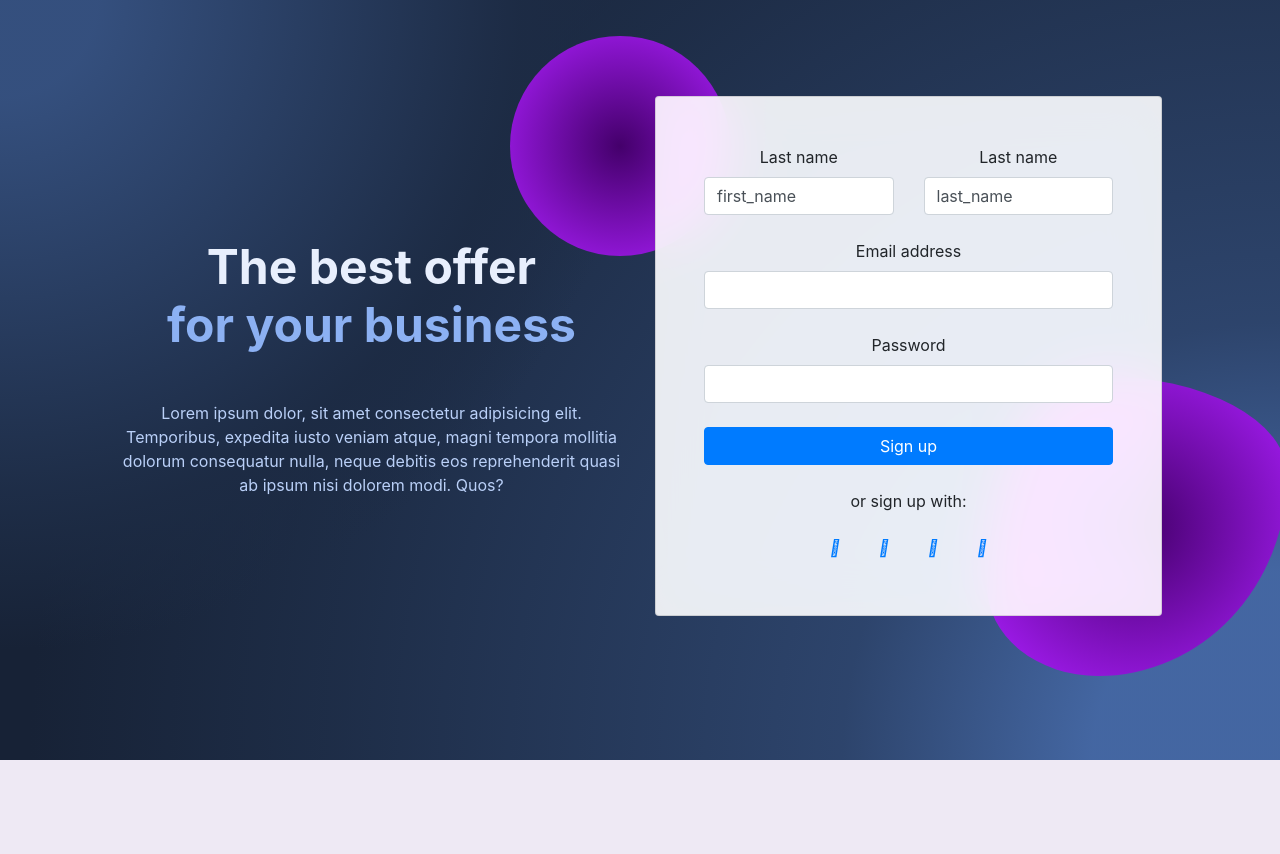
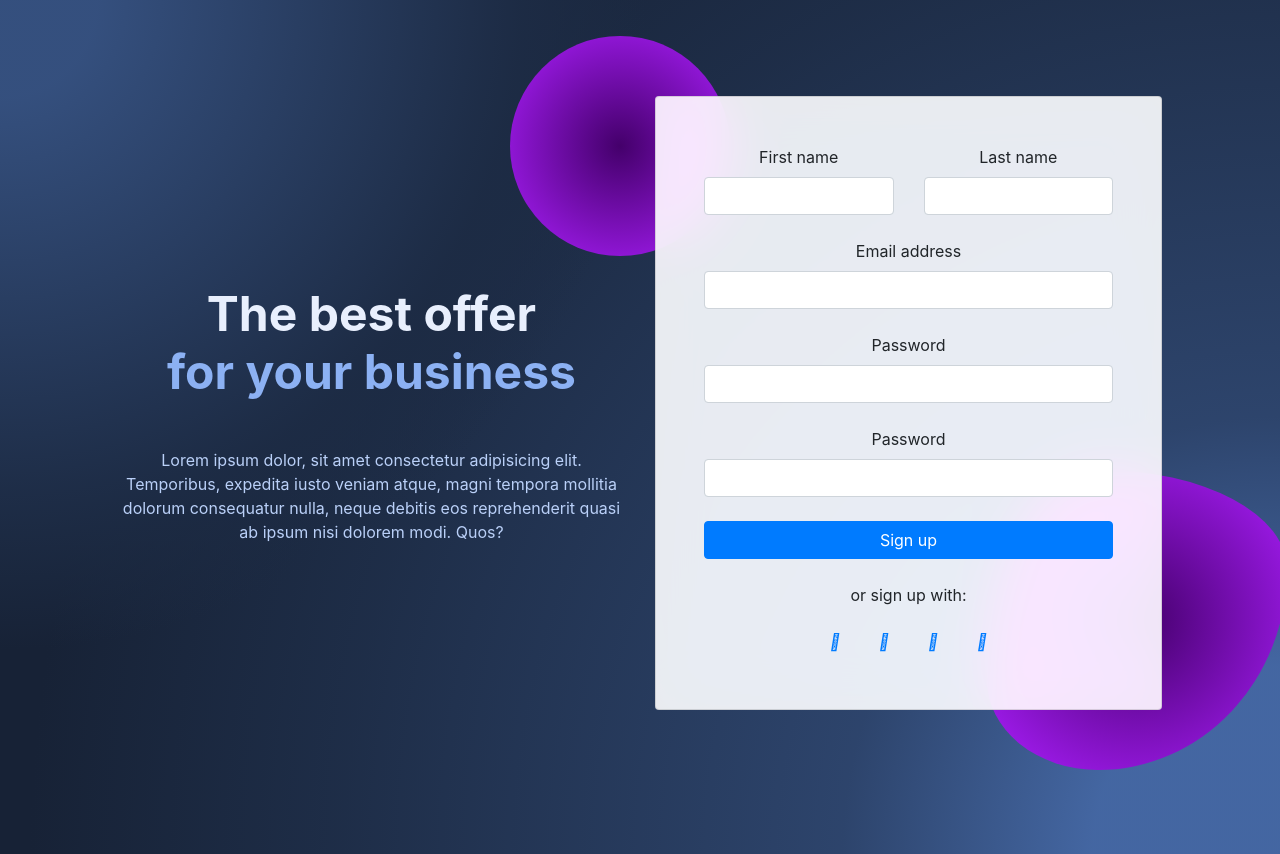
Before and after one commit to Prakash617/nec, a Django app: page /signup in a window 1280 px wide. Shown: the part 58-912 px from the top of the page. Before the commit the page ends 818 px from the top, so only its background shows below. Run offline with Django 3.2, Linux system fonts and the light colour scheme; some libraries are stand-ins or nearby versions.

Commit message:
stiky fix

```diff
--- a/templates/base.html
+++ b/templates/base.html
@@ -50,21 +50,24 @@
 {% block css %} {% endblock %}
 
 <body class="position-relative">
-    <!-- navbar  -->
+    {% if messages %}
 
-
-    <button onclick="topFunction()" class='fs-4 ' id="myBtn" title="Go to top"><i class="bi bi-arrow-up-square-fill"></i></button>
-    <div>
-        {% include 'navbar.html' %}
-    </div>
-
-    <div role="alert " class="position-absolute position-fixed zindex-modal top-0 end-0 mt-5 me-5">
+    <div role="alert " class="position-absolute position-fixed z-3 top-0 end-0 mt-5 me-2">
         {% for message in messages %}
         <div id='tos' class="alert  {% if  message.tags %}{{ message.tags }}{% endif %}">
             {{ message }}
         </div>
         {% endfor %}
     </div>
+    {% endif %}
+
+    {% comment %} <!-- navbar  --> {% endcomment %}
+    <button onclick="topFunction()" class='fs-4 ' id="myBtn" title="Go to top"><i class="bi bi-arrow-up-square-fill"></i></button>
+    <div>
+        {% include 'navbar.html' %}
+    </div>
+
+
 
 
     {% block body %} {% endblock %} {% block footer %} {% include 'footer.html' %} {% endblock %}
--- a/templates/navbar.html
+++ b/templates/navbar.html
@@ -15,7 +15,7 @@
         <div class="collapse navbar-collapse " id="navbarNav">
             <ul class="navbar-nav ms-auto">
                 <li class="nav-item">
-                    <span class="nav-link disabled" aria-disabled="true">{% if request.user.is_authenticated %}Welcome {{ request.user.first_name |title }} {% endif %}</span>
+                    <span class="nav-link disabled text-warning" aria-disabled="true">{% if request.user.is_authenticated %}Welcome {{ request.user.first_name |title }} {% endif %}</span>
                 </li>
                 <li class="nav-item">
                     <a class="nav-link active" aria-current="page" href="/">Home</a>
--- a/website/templates/login&signup/signup.html
+++ b/website/templates/login&signup/signup.html
@@ -71,14 +71,14 @@
                 <div class="row">
                   <div class="col-md-6 mb-4">
                     <div class="form-outline">
-                        <label class="form-label" for="form3Example1">Last name</label>
-                      <input type="text" name='first_name' id="form3Example1" value='first_name' class="form-control" required/>
+                        <label class="form-label" for="form3Example1">First name</label>
+                      <input type="text" name='first_name' id="form3Example1" value='{{first_name}}' class="form-control" required/>
                     </div>
                   </div>
                   <div class="col-md-6 mb-4">
                     <div class="form-outline">
                         <label class="form-label" for="form3Example2">Last name</label>
-                      <input type="text" name='last_name' id="form3Example2" value='last_name' class="form-control" required/>
+                      <input type="text" name='last_name' id="form3Example2" value='{{last_name}} ' class="form-control" required/>
                     </div>
                   </div>
                 </div>
@@ -86,13 +86,18 @@
                 <!-- Email input -->
                 <div class="form-outline mb-4">
                     <label class="form-label" for="form3Example3">Email address</label>
-                    <input type="email" name='username' id="form3Example3" class="form-control" required />
+                    <input type="email" name='username' id="form3Example3" value='{{username}}'  class="form-control" required />
                 </div>
 
                 <!-- Password input -->
                 <div class="form-outline mb-4">
                     <label class="form-label" for="form3Example4">Password</label>
-                  <input type="password" name='password' id="form3Example4" class="form-control" required />
+                  <input type="password" name='password' id="form3Example4" value='{{password}}'  class="form-control" required />
+                </div>
+                <!-- Password input -->
+                <div class="form-outline mb-4">
+                    <label class="form-label" for="form3Example4">Password</label>
+                  <input type="password" name='password2' id="form3Example4" value='{{password2}}' class="form-control" required />
                 </div>
 
                 {% comment %} <!-- Checkbox -->
--- a/website/urls.py
+++ b/website/urls.py
@@ -13,7 +13,7 @@ urlpatterns = [
     path('superuser/logout', superuser_logout, name="superuser_logout"),
     path('feed', feed, name="feed"),
 
-    # path('nec', nec_page, name="nec_page"),
+    path('courses', courses, name="courses"),
     path('course/<str:course_name>/', course, name='course'),
     path('course/<str:course_name>/<str:sub_category>/', course_detail, name='course_detail'),
 
--- a/website/views.py
+++ b/website/views.py
@@ -188,41 +188,48 @@ def user_login(request):
     return render(request, template_path)
 def user_signup(request):
     template_path = 'login&signup/signup.html'
-    # template_path = 'index.html'
-    # context = {}
-    # spass =  User.objects.get(email='prakashthapa617@gmail.com')
-    # print(spass.password)
+    context = {
+        "first_name":'',
+        "last_name":'',
+        "username":'',
+        "password":'',
+        "password2":'',
+
+    }
+
     if request.method == "POST":
         print(request.POST)
         first_name = request.POST.get('first_name')
         last_name = request.POST.get('last_name')
         username = request.POST['username']
+        password = request.POST['password']
+        password2 = request.POST['password2']
+
+        context['first_name']= first_name
+        context["last_name"]= last_name
+        context["username"]= username
+        context["password"]= password
+        context["password2"]= password2
+        if request.POST['password'] != password2:
+            messages.error(request, 'password mismatch')
+            return render(request, template_path, context)
+
         user_exist = User.objects.filter(username=username).exists()
         if user_exist:
+            messages.error(request, 'user already exitst ')
+
+            print('user_exist',user_exist)
             return render(request, template_path, context)
-        print('user_exist',user_exist)
-        password = make_password(request.POST['password'])
-        print('first_name',first_name,last_name,username)
-        # if password != password2:
-            # print('password mismatch')
-        # else:
-        user = User(username=username,email=username,first_name=first_name,last_name=last_name,password=password ).save()
-        print('User created')
 
-        if user:
-            return redirect("home")
 
-    #     username = request.POST.get('email')
-    #     password = request.POST.get('password')
-    #     # print(username, password)
-    #     user = authenticate(request, username=username, password=password)
-    #     # print(user)
-    #     if user.is_superuser | False:
-    #         login(request, user)
-    #         return redirect("superuser")
+        else:
+            user = User(username=username,email=username,first_name=first_name,last_name=last_name,password=make_password(request.POST['password']) ).save()
+            messages.success(request, 'User created successfully.')
+            return redirect('home')
 
-    # # return render(request, template_path, context)
-    return render(request, template_path)
+            # print('User created')
+
+    return render(request, template_path,context)
 
 def superuser_login(request):
     template_path = 'superuser/superuser_login.html'
@@ -253,6 +260,12 @@ def superuser_logout(request):
     return redirect("home")
 
 
+
+def courses(request):
+    template_path = 'courses.html'
+    context = {}
+
+    return render(request, template_path, context)
 
 def course(request,course_name):
     template_path = 'course_details.html'
```
Also changed, not shown: website/templates/course_details.html (+7 -5 lines), website/templates/courses.html (added, +41 -0 lines), website/templates/index.html (+9 -7 lines).
